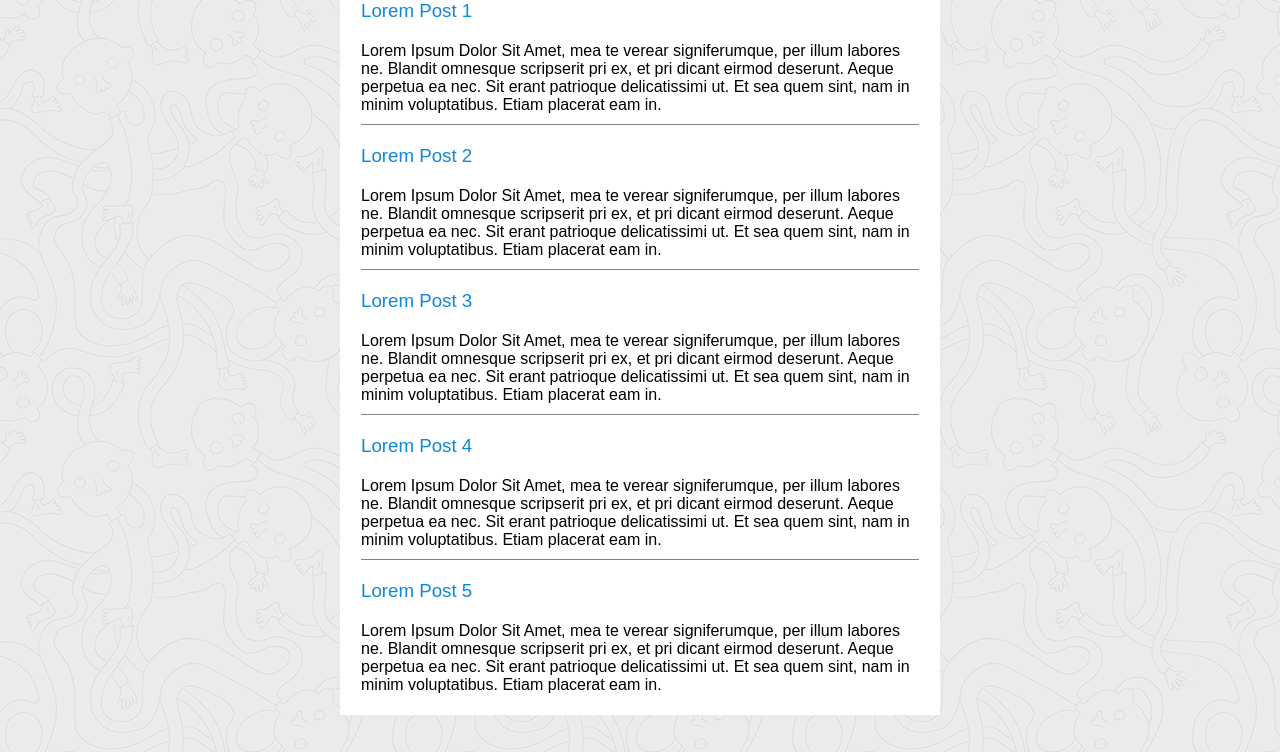
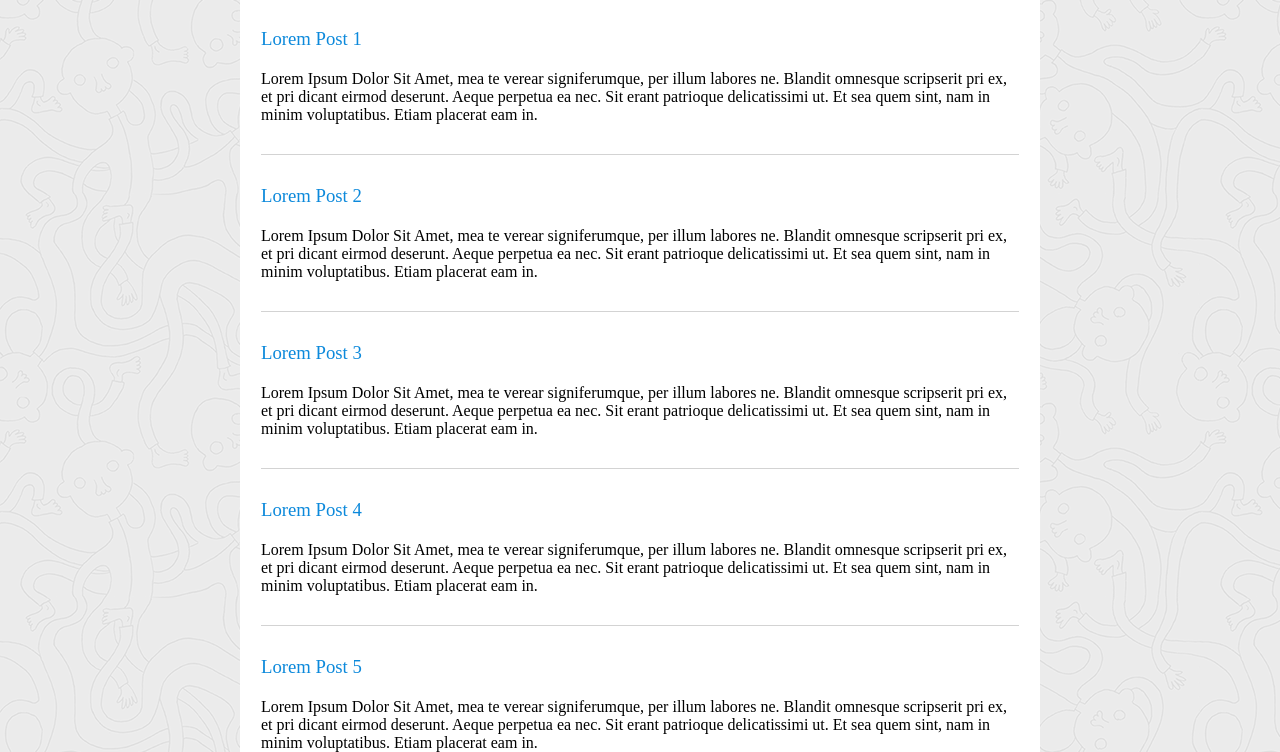
Before and after one commit to hakiemaul/phase-0, a plain HTML site: page week-1/project-css-layouting/index.html in a window 1280 px wide. Shown: the part 208-960 px from the top of the page. Drawn offline with Linux system fonts and the light colour scheme.

Commit message:
font applied, article border issue

```diff
--- a/week-1/project-css-layouting/style.css
+++ b/week-1/project-css-layouting/style.css
@@ -3,7 +3,7 @@
   padding: 0;
   box-sizing: border-box;
   text-decoration: none;
-  font-family: sans-serif;
+  font-family: 'Slabo';
 }
 
 header {
@@ -32,42 +32,37 @@ body {
 h1 {
   text-align: center;
   padding: 100px 0 50 0;
-  font-size: 2em;
+  font-size: 3em;
   color: #020e51;
+  font-weight: 500;
 }
 
 #article-list {
   margin: 0 auto 50px auto;
-  width: 600px;
+  font-size: 16px;
+  width: 800px;
   background: white;
-  padding: 0 20px;
-  padding-bottom: 10px;
+  padding: 0 20px 10px 20px;
   border: 1px solid white;
 }
 
 article {
-  border-bottom: 1px solid grey;
-  margin-bottom: 0;
+  border-bottom: 1px solid lightgrey;
+  padding: 10px 0 30px 0;
   radius: 2px;
 }
 
 article:last-of-type {
   border-bottom: 0;
+  padding-bottom: 20px;
 }
 
 h3 {
   padding: 20px 0;
-  font-weight: 300;
+  font-weight: 400;
   color: #0c89db;
 }
 
-p {
-  padding-bottom: 30px;
-}
-
-p:last-of-type {
-  padding-bottom: 10;
-}
 
 footer {
   border-top: 1px solid black;
```
